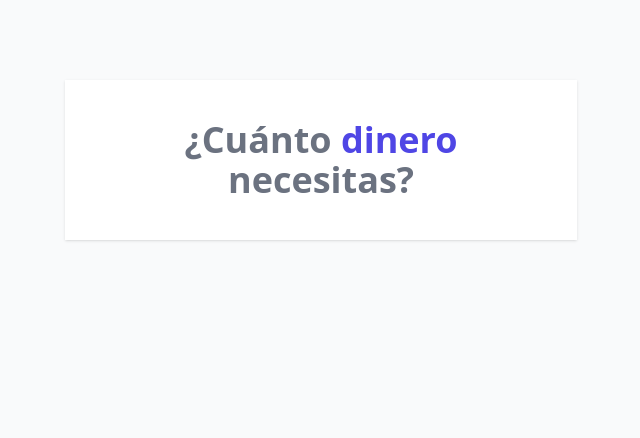
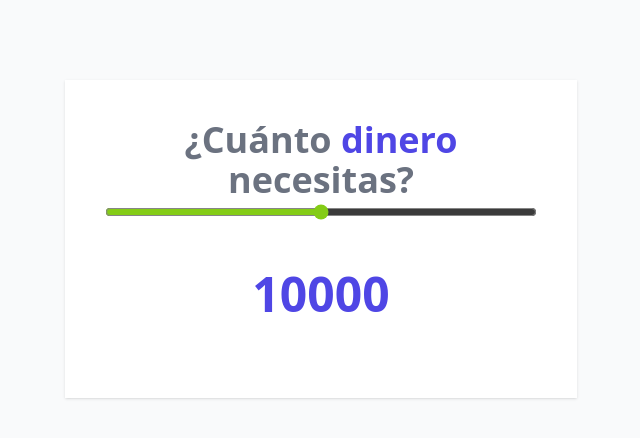
Before and after one commit to JosmenDev/cotizador-prestamos-react, a React (Vite) app: page / in a window 1280 px wide. Shown: the top 438 px of the page, without its empty margins (319-959 px from the left). Built offline with nearby package versions, Linux system fonts and the light colour scheme.

Commit message:
Manejo de State

```diff
--- a/src/App.jsx
+++ b/src/App.jsx
@@ -1,6 +1,28 @@
+import {useState} from 'react';
+// se usa antes del return
 import Header from "./components/Header";
 
 function App() {
+
+  // Tengo que definir el uso de mis hooks fuera del return
+  // no se puede colocar la definicion de hook dentro de un if
+  // aqui definimos las variables y tenemos un arreglo, es destructuring de un arreglo, el useState nos retorna un arreglo
+  // Primero se le asigna el nombre que deseamos al state
+  // Segundo se le asigna la funcion que va a modificar el state, la recomendacion es colocar set seguido del nombre del state
+  // Dentro de la funcion useState(valorInicial) se coloca el valor inicial
+  const [cantidad, setCantidad] = useState(10000);
+
+  // console.log(cantidad);
+  // cantidad = 10000
+
+  // defino una funcion
+
+  const handleChange = e => {
+    // Con el + se convierte a un valor numerico
+    setCantidad(+e.target.value);
+    // tengo que asignarle a setCantidad porque este recibe el valor y modifica la cantidad, no se puede modificar directamente.
+  }
+
   // aqui puedo crear funciones, variables, etc, antes del return
   // en el return iran los template o codigo html
   // Estos componentes de React tiene  dos partes
@@ -11,6 +33,14 @@ function App() {
     /* cuando se coloca llaves, JSX lo a va a tratar como codigo de JS */
     <div className="my-20 max-w-lg mx-auto bg-white shadow p-10">
       <Header/>
+      <input
+        type="range"
+        name=""
+        id=""
+        className="w-full h-6 bg-gray-200 accent-lime-500 hover:accent-lime-600"
+        onChange={handleChange}
+      />
+      <p className="text-center  my-10 text-5xl font-extrabold text-indigo-600">{cantidad}</p>
     </div>
   );
 }
```
